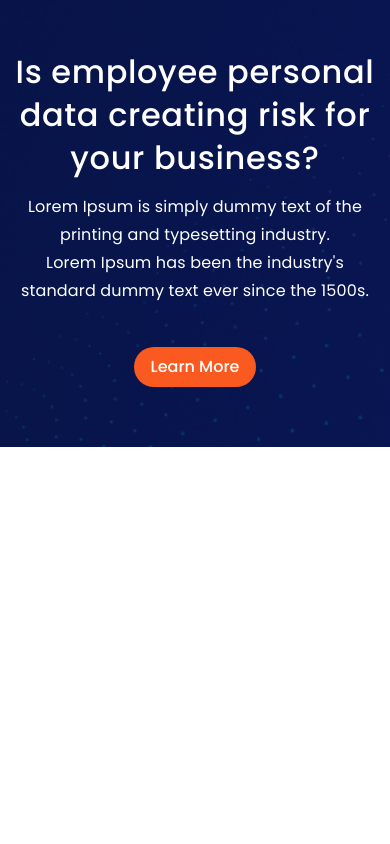
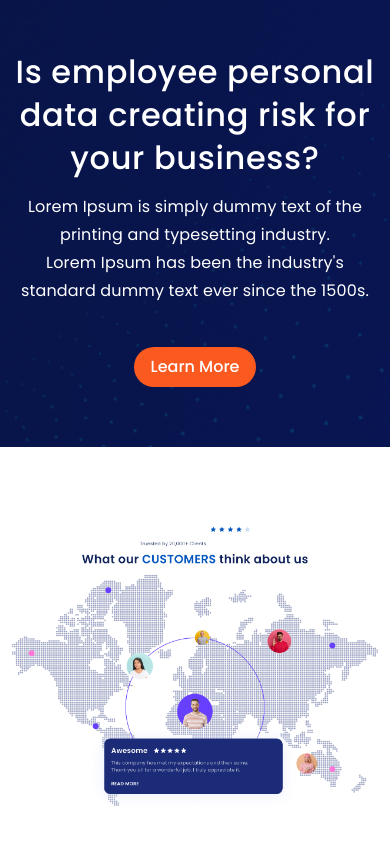
Before and after one commit to HenrikHovhannisyan/delete-me, a React (Create React App) app: page / in a window 390 px wide. Shown: the part 1790-2634 px from the top of the page. Before the commit the page ends 2237 px from the top, so only its background shows below. Built offline with nearby package versions, Linux system fonts and the light colour scheme.

Commit message:
Added Customers

```diff
--- a/src/App.js
+++ b/src/App.js
@@ -4,6 +4,7 @@ import './App.css';
 import Header from "./components/header/Header";
 import Does from "./components/does/Does";
 import Info from "./components/info/Info";
+import Customers from "./components/customers/Customers";
 
 function App() {
   return (
@@ -11,6 +12,7 @@ function App() {
         <Header/>
         <Does/>
         <Info/>
+        <Customers/>
     </>
   );
 }
--- /dev/null
+++ b/src/components/customers/Customers.jsx
@@ -0,0 +1,17 @@
+import React, {memo} from "react";
+import CUSTOMERS from "../../assets/img/customers.png";
+import Container from "react-bootstrap/Container"
+import Image from "react-bootstrap/Image";
+import Styles from "./customers.module.css";
+
+const Customers = () => {
+    return (
+        <section id={Styles.customers}>
+            <Container>
+                <Image src={CUSTOMERS} fluid/>
+            </Container>
+        </section>
+    )
+};
+
+export default memo(Customers);
--- /dev/null
+++ b/src/components/customers/customers.module.css
@@ -0,0 +1,9 @@
+#customers {
+    margin: 120px auto;
+}
+
+@media only screen and (max-width: 768px) {
+    #customers {
+        margin: 80px auto;
+    }
+}
```
